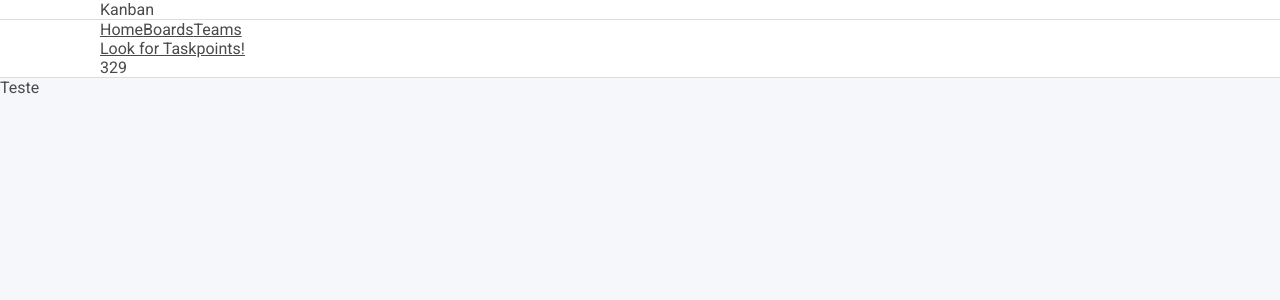
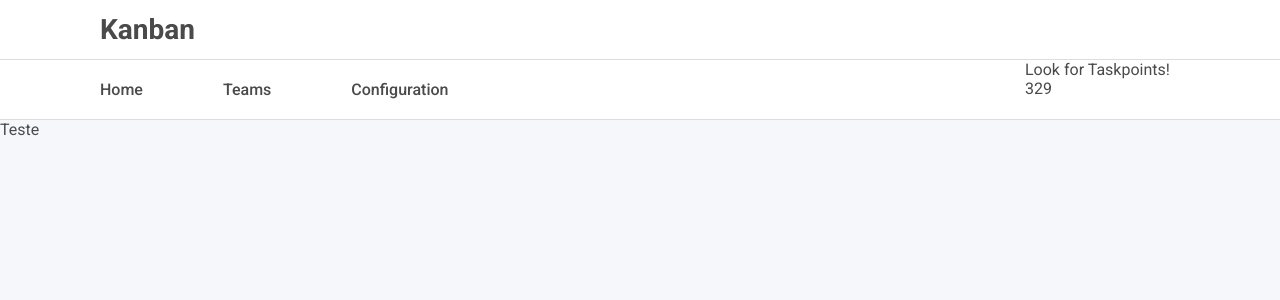
Before and after one commit to samueldcarvalho/Training.ProjectKanban, a Next.js app in the folder src/Web/Training.Kanban.UI/kanban-ui/: page / in a window 1280 px wide. Shown: the top 300 px of the page. Built offline with nearby package versions, Linux system fonts and the light colour scheme.

Commit message:
Alterações na tela home

```diff
--- a/src/Web/Training.Kanban.UI/kanban-ui/components/main/NavbarComponent.jsx
+++ b/src/Web/Training.Kanban.UI/kanban-ui/components/main/NavbarComponent.jsx
@@ -2,21 +2,21 @@ export default function NavbarComponent() {
     return (
         <>
             <header className="db-mainbar">
-                <div className="container">
-                    <div className="col">
+                <div className="container db-mainbar-container">
+                    <div className="col db-mainbar-logo-container">
                         <p>Kanban</p>
                     </div>
                 </div>
             </header>
             <header className="db-mainbar db-navbar">
                 <div className="container db-navbar-options">
-                    <div className="col">
+                    <div className="col-4 db-navbar-buttons">
                         <a className="db-navbar-button" href="">Home</a>
-                        <a className="db-navbar-button" href="">Boards</a>
                         <a className="db-navbar-button" href="">Teams</a>
+                        <a className="db-navbar-button" href="">Configuration</a>
                     </div>
 
-                    <div className="col db-navbar-end">
+                    <div className="col-2 db-navbar-end">
                         <a className="db-navbar-button-taskpoints" href="">Look for Taskpoints!</a>
                         <p>329</p>
                     </div>
--- a/src/Web/Training.Kanban.UI/kanban-ui/styles/globals.css
+++ b/src/Web/Training.Kanban.UI/kanban-ui/styles/globals.css
@@ -40,3 +40,7 @@ body{
   height: 100%;
   background-color: var(--color-bg-primary);
 }
+
+a{
+  text-decoration: none;
+}
--- a/src/Web/Training.Kanban.UI/kanban-ui/styles/styles.css
+++ b/src/Web/Training.Kanban.UI/kanban-ui/styles/styles.css
@@ -3,13 +3,56 @@
     .db-mainbar{
         background-color: var(--color-bg-secundary);
         border-bottom: 1px solid var(--color-border-primary);
+        height: 60px;
     }
 
+    .db-mainbar div{
+      height: 100%;
+    }
     .db-mainbar .db-mainbar-top{
         height: 60px;
         display: flex;
         flex-direction: column;
         flex-wrap: nowrap;
+    }
+
+    .db-mainbar-logo-container{
+      display: flex;
+      flex-direction: row;
+      flex-wrap: nowrap;
+      align-items: center;
+
+      font-size: 28px;
+      font-weight: bold;
+    }
+
+    .db-navbar-options{
+      display: flex;
+      flex-direction: row;
+      flex-wrap: nowrap;
+      justify-content: space-between;
+      align-items: center;
+    }
+
+    .db-navbar-buttons{
+      display: flex;
+      flex-direction: row;
+      flex-wrap: nowrap;
+      align-items: center;
+    }
+
+    .db-navbar-buttons a{
+      margin-inline: 40px;
+      height: 100%;
+      display: flex;
+      flex-direction: row;
+      align-items: center;
+
+      font-weight: 500;
+    }
+
+    .db-navbar-buttons a:first-child{
+      margin-left: 0;
     }
 
   .kb-sign-body{
@@ -49,8 +92,8 @@
   }
 
   .kb-sign-change-form p{
-    font-size: 30px;
-    margin: 20px;
+    font-size: 24px;
+    margin: 10px 20px;
   }
 
   .kb-sign-form{
@@ -91,7 +134,7 @@
   }
 
   .kb-sign-form-inputs p{
-    font-size: 16px;
+    font-size: 14px;
     font-weight: bold;
   }
 
@@ -113,7 +156,7 @@
   }
 
   .kb-sing-form-label-remember-pass p{
-    font-size: 15px;
+    font-size: 13px;
   }
 
 
```
